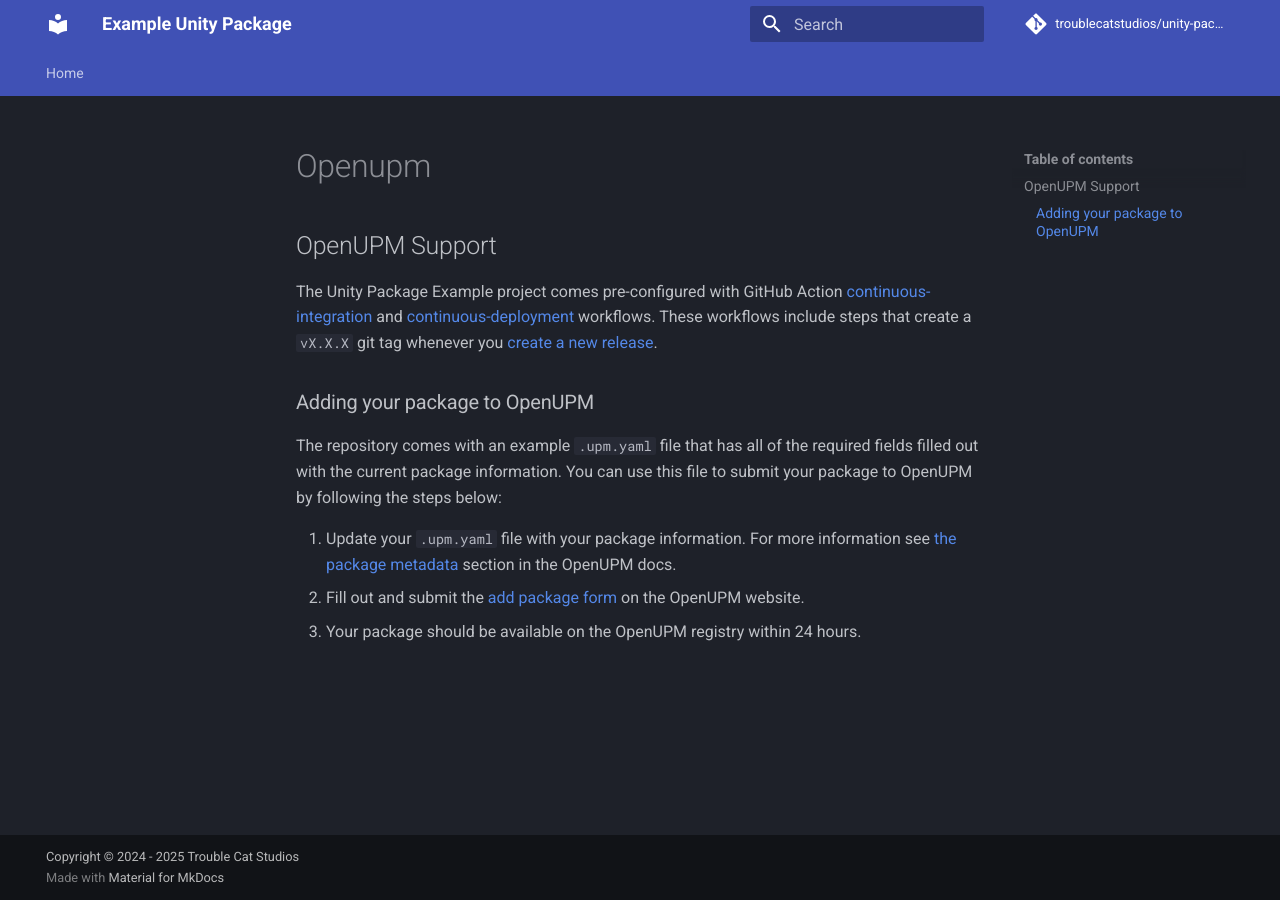
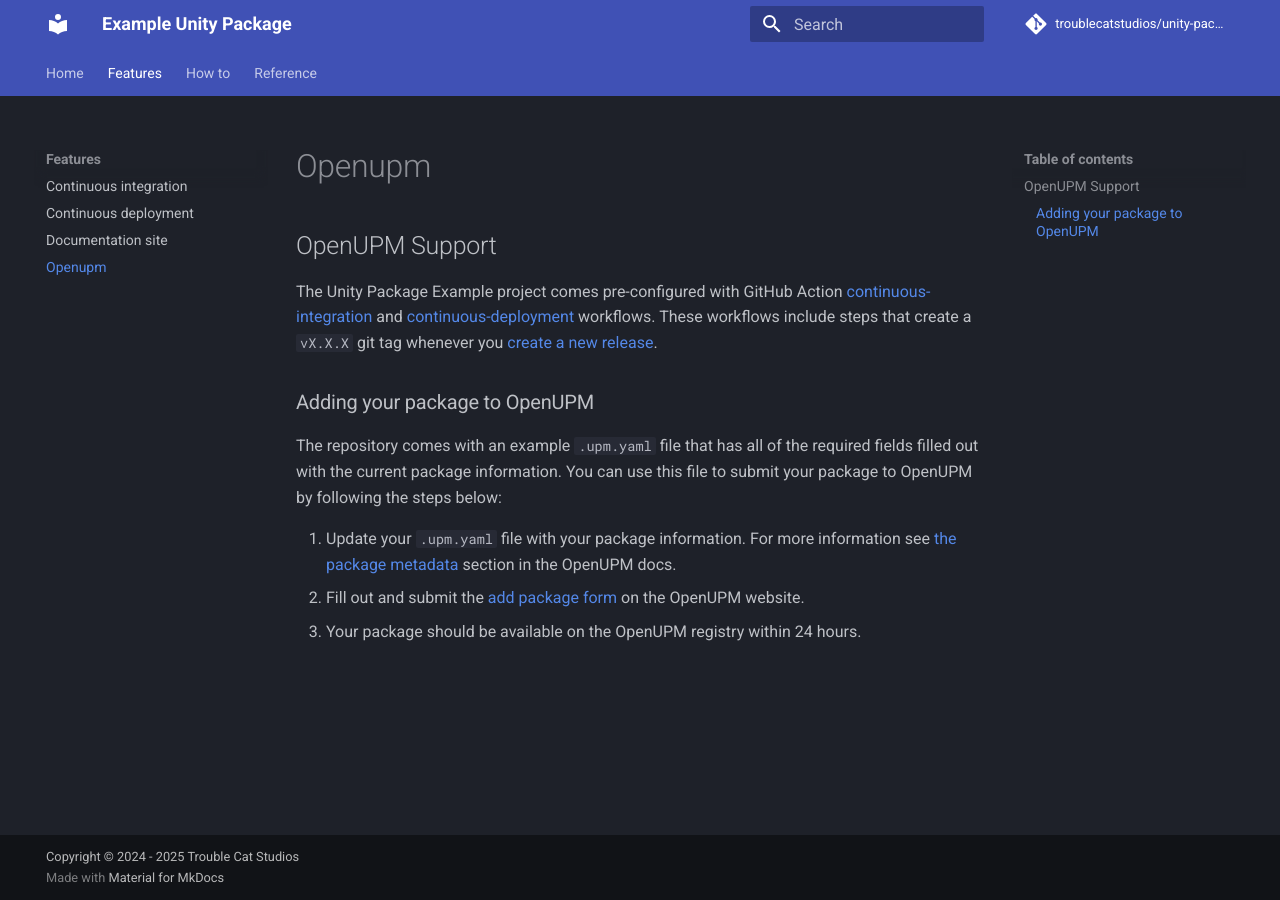
Before and after one commit to troublecatstudios/unity-package-example, an MkDocs documentation site: the page built from docs/features/openupm.md, in a window 1280 px wide. Built offline with MkDocs 1.6.1 and Material for MkDocs 9.7.7, drawn with Linux system fonts in a browser that asks for light colours; comment, search, counter and statistics services are not loaded.

Commit message:
docs: adds sections to mkdocs config

```diff
--- a/mkdocs.yml
+++ b/mkdocs.yml
@@ -56,3 +56,14 @@
   - https://unpkg.com/mermaid@10.6.1/dist/mermaid.min.js
 nav:
   - Home: README.md
+  - Features:
+    - features/continuous-integration.md
+    - features/continuous-deployment.md
+    - features/documentation-site.md
+    - features/openupm.md
+  - How to:
+    - howto/create-a-release.md
+  - Reference:
+      - reference/README.md
+      - UnityPackageExample: reference/UnityPackageExample
+      - UnityPackageExampleEditor: reference/UnityPackageExampleEditor
```
Also changed, not shown: package/CHANGELOG.md (+1 -0 lines).
